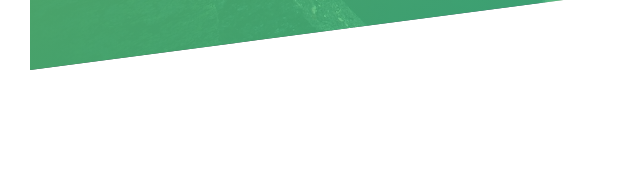
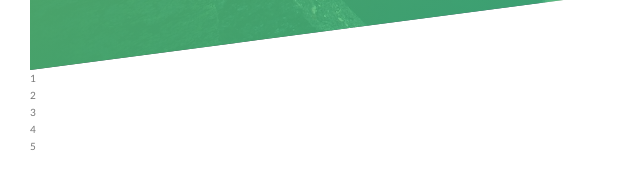
Before and after one commit to robertoshimizu/advancedCSS, a website: page index.html in a window 1280 px wide. Shown: the part 720-902 px from the top of the page, 0-640 px from the left. Before the commit the page ends 820 px from the top, so only its background shows below. Drawn offline with Linux system fonts and the light colour scheme.

Commit message:
feat: :zap: Introduction to flexbox

```diff
--- a/index.html
+++ b/index.html
@@ -22,6 +22,15 @@
             <a href="#" class="btn btn--white btn--animated">Discover our tours</a>
         </div>
     </header>
+    <section>
+        <div class="container">
+            <div class="item">1</div>
+            <div class="item">2</div>
+            <div class="item">3</div>
+            <div class="item">4</div>
+            <div class="item">5</div>
+        </div>
+    </section>
 
 </body>
 </html>
```
Also changed, not shown: README.md, img/flexbox.png (added).
